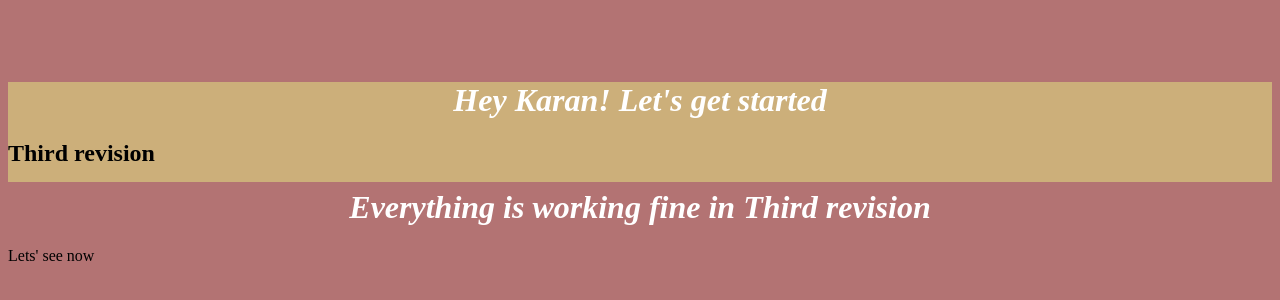
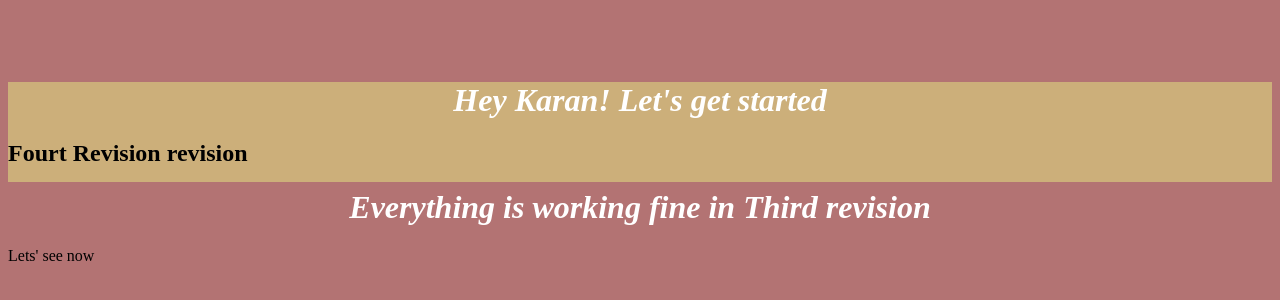
Before and after one commit to sohikaran/First-Project, a plain HTML site: page index.html in a window 1280 px wide. Shown: the part 118-418 px from the top of the page. Drawn offline with Linux system fonts and the light colour scheme.

Commit message:
Second Commit

```diff
--- a/index.html
+++ b/index.html
@@ -10,7 +10,7 @@
 <body>
     <div class="container">
         <h1>Hey Karan! Let's get started</h1>
-        <h2>Third revision</h2>
+        <h2>Fourt Revision revision</h2>
         <h1>Everything is working fine in Third revision</h1>
         <p>Lets' see now</p>
     </div>
```
